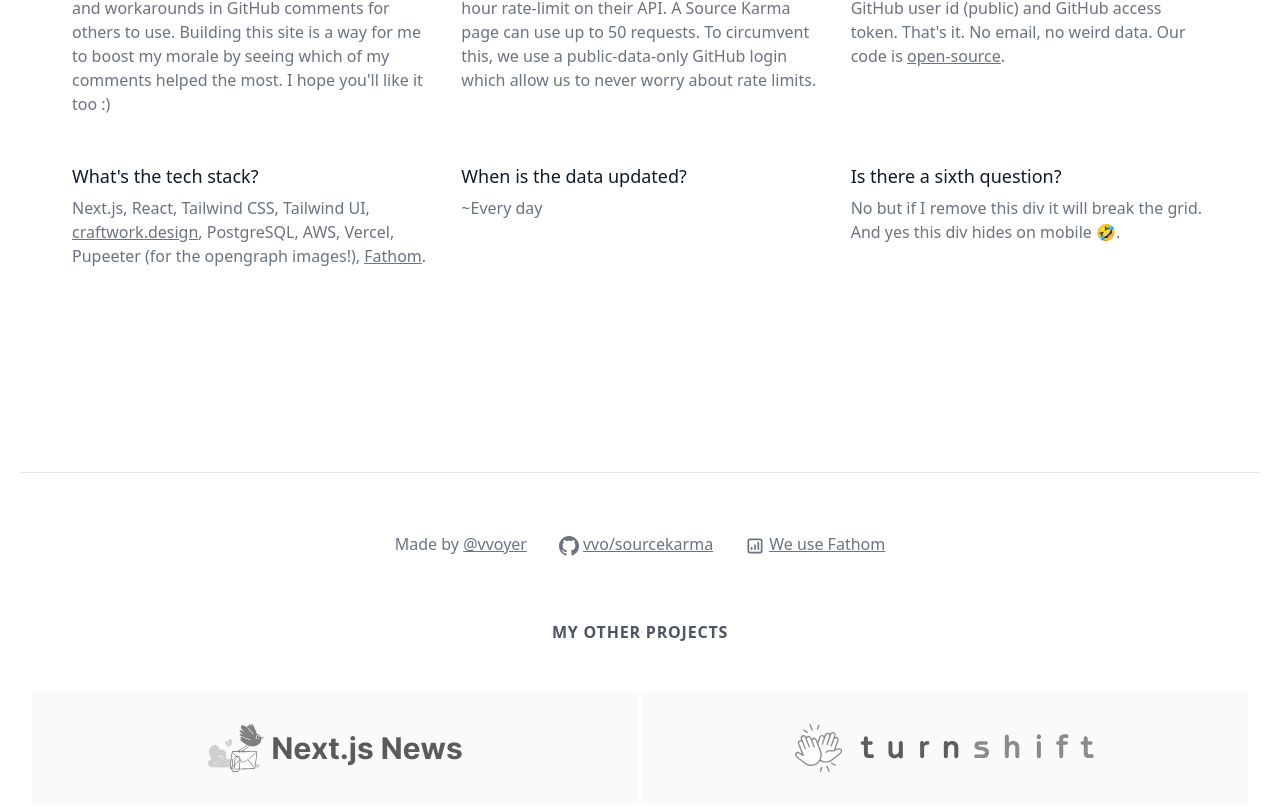
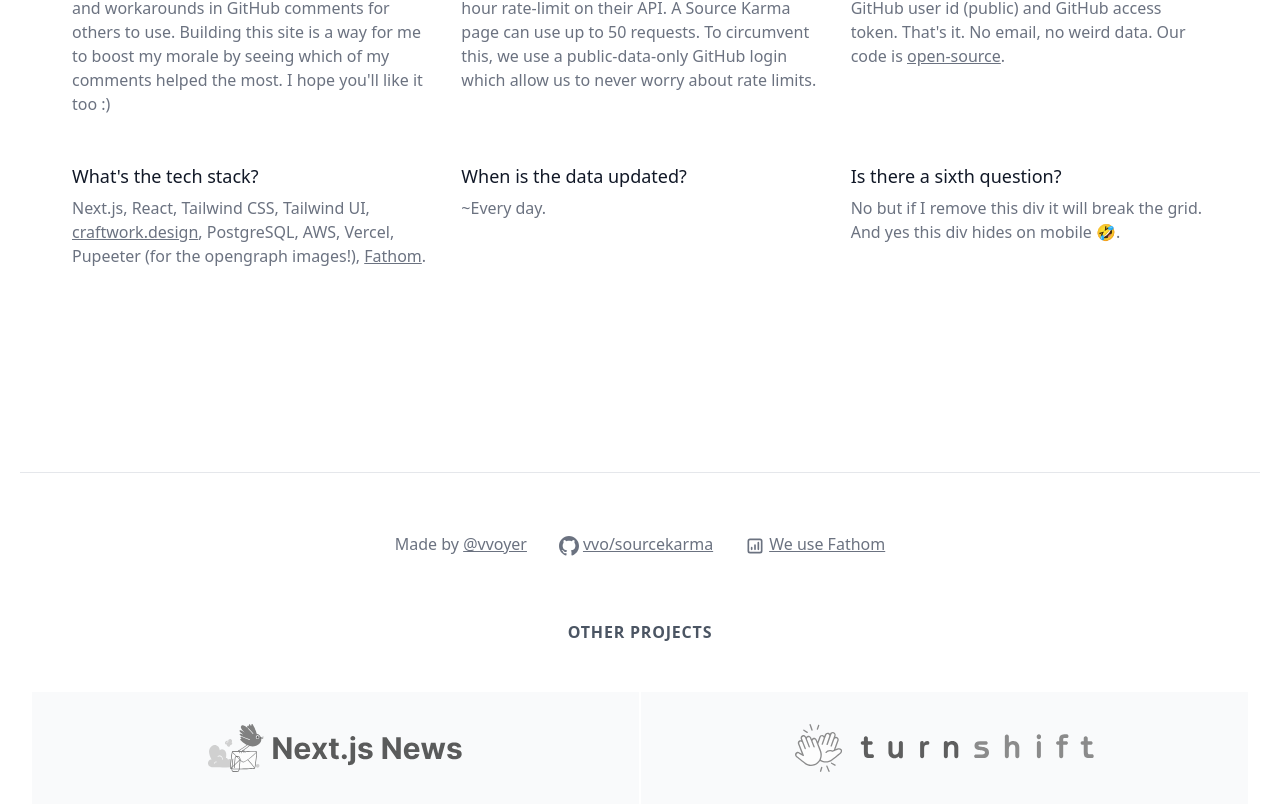
Before and after one commit to vvo/sourcekarma, a Next.js app: page / in a window 1280 px wide. Shown: the part 1472-2282 px from the top of the page. Built offline with nearby package versions, Linux system fonts and the light colour scheme; no server answers; a web font is replaced by a local one.

Commit message:
more fixes

```diff
--- a/components/layouts/PageLayout.js
+++ b/components/layouts/PageLayout.js
@@ -75,7 +75,7 @@
       <div className="bg-white">
         <div className="max-w-7xl mx-auto py-12 px-4 sm:px-6 lg:py-16 lg:px-8">
           <p className="text-center text-base font-semibold uppercase text-gray-600 tracking-wider">
-            My other projects
+            Other projects
           </p>
           <div className="mt-6 grid grid-cols-1 sm:grid-cols-2 gap-0.5 lg:mt-12">
             <div className="col-span-1 flex justify-center py-8 px-8 bg-gray-50">
--- a/pages/api/[login]/og.js
+++ b/pages/api/[login]/og.js
@@ -34,6 +34,6 @@
       browser.close();
     } catch (_) {}
 
-    res.status(404).end();
+    res.status(500).end();
   }
 }
--- a/pages/index.js
+++ b/pages/index.js
@@ -180,7 +180,7 @@
                 <dt className="text-lg leading-6 font-medium text-gray-900">
                   When is the data updated?
                 </dt>
-                <dd className="mt-2 text-base text-gray-500">~Every day</dd>
+                <dd className="mt-2 text-base text-gray-500">~Every day.</dd>
               </div>
 
               <div className="hidden md:block">
```
